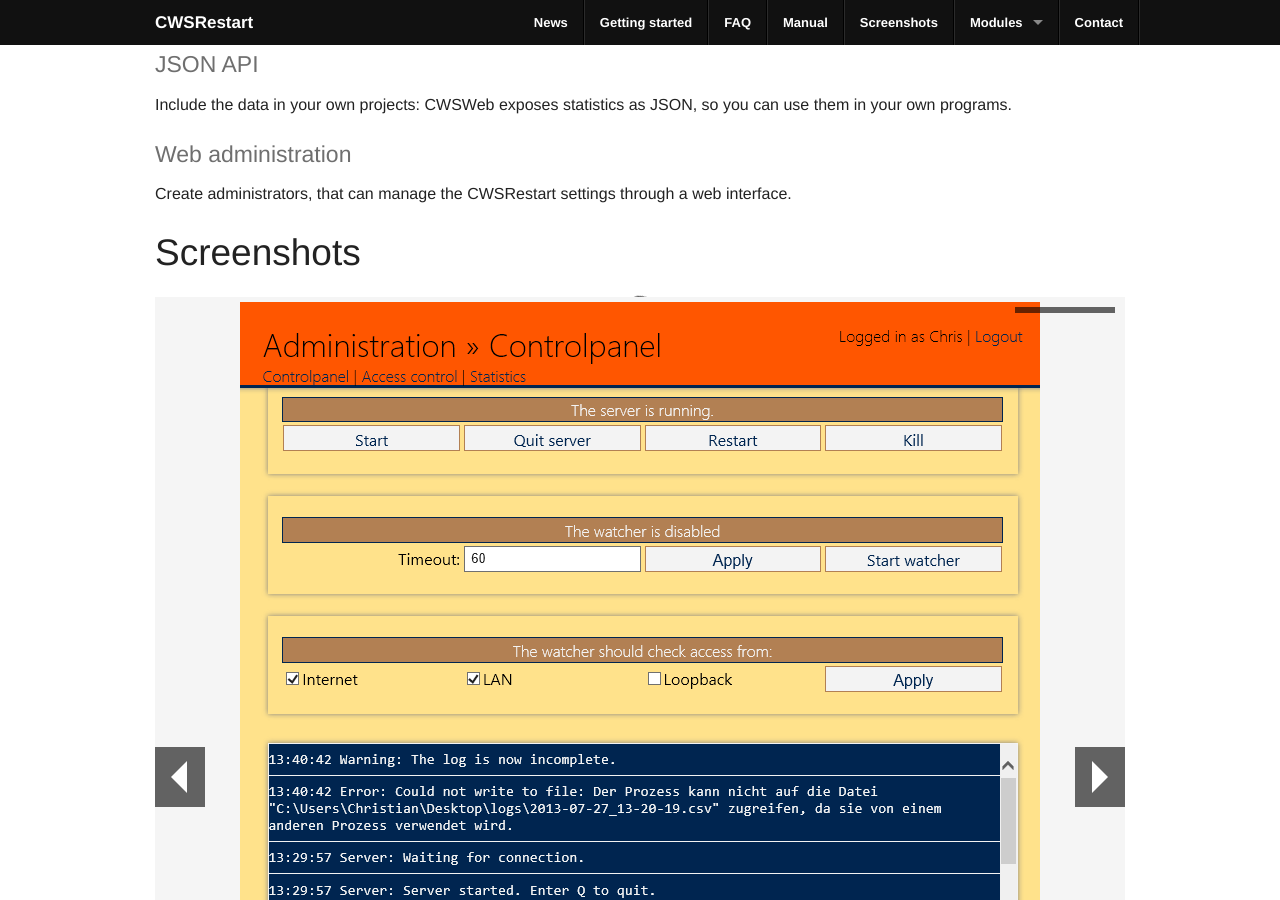
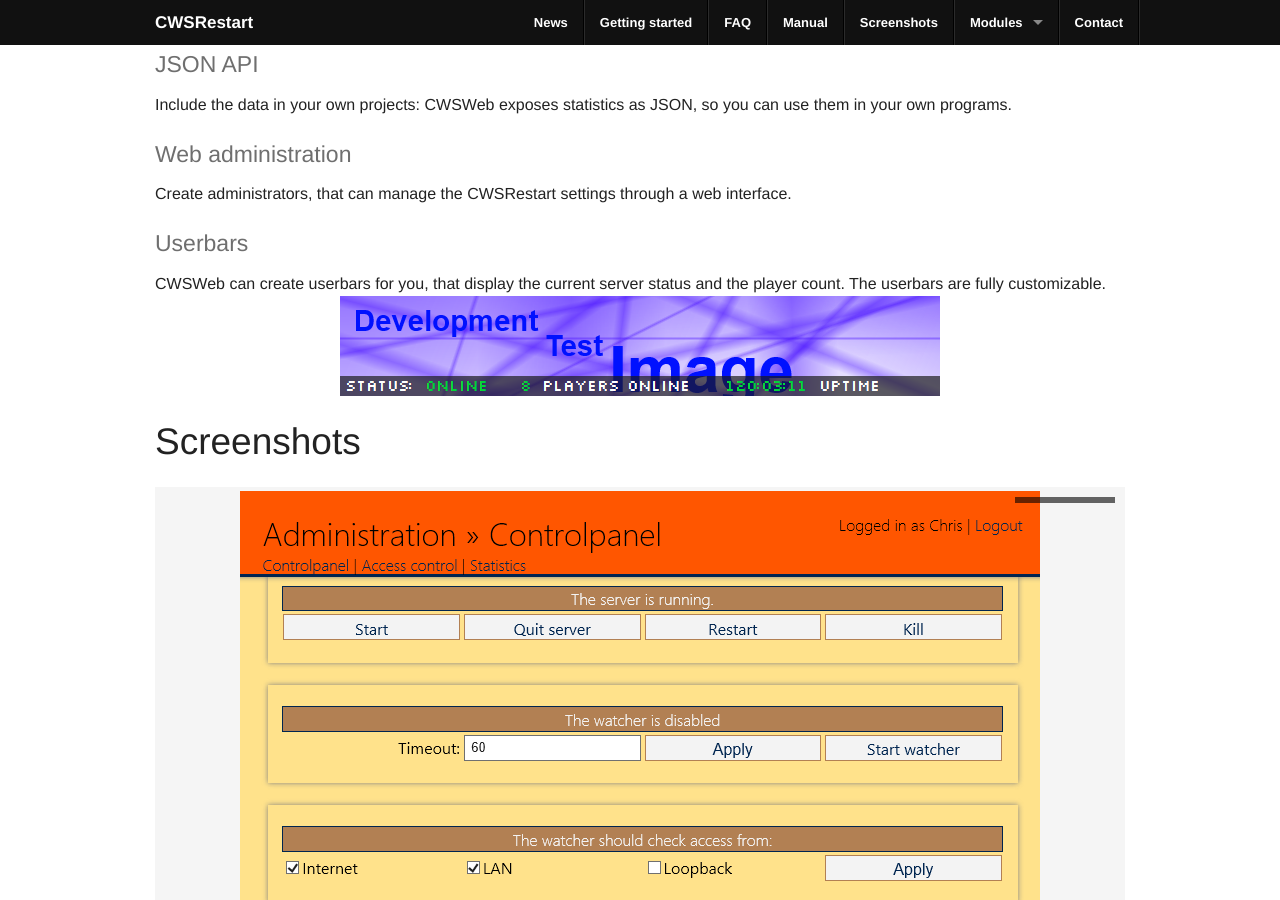
Before and after one commit to ChrisK91/CWSRestart, a Jekyll site: the page built from pages/modules/cwsweb.html, in a window 1280 px wide and 900 px high, scrolled down 661 px. Built offline with Jekyll 4.4.1, drawn with Linux system fonts in a browser that asks for light colours; comment, search, counter and statistics services are not loaded.

Commit message:
Update for v0.8

```diff
--- a/pages/modules/cwsweb.html
+++ b/pages/modules/cwsweb.html
@@ -15,9 +15,10 @@
         <p>Include the data in your own projects: CWSWeb exposes statistics as JSON, so you can use them in your own programs.</p>
         <h4 class="subheader">Web administration</h4>
         <p>Create administrators, that can manage the CWSRestart settings through a web interface.</p>
+        <h4 class="subheader">Userbars</h4>
+        <p>CWSWeb can create userbars for you, that display the current server status and the player count. The userbars are fully customizable. <img src="{{ site.baseurl }}img/manual/userbar.png" alt="A userbar" class="centerBlock" /></p>
         <h2>Screenshots</h2>
         <div class="orbit-wrapper">
-            <div class="preloader"></div>
             <ul data-orbit data-options="timer_speed:5000; pause_on_hover:false; slide_number:false">
                 <li>
                     <img src="{{ site.baseurl }}img/screenshots/cwsweb_1.png" alt="Screenshot of CWSWeb" />
```
